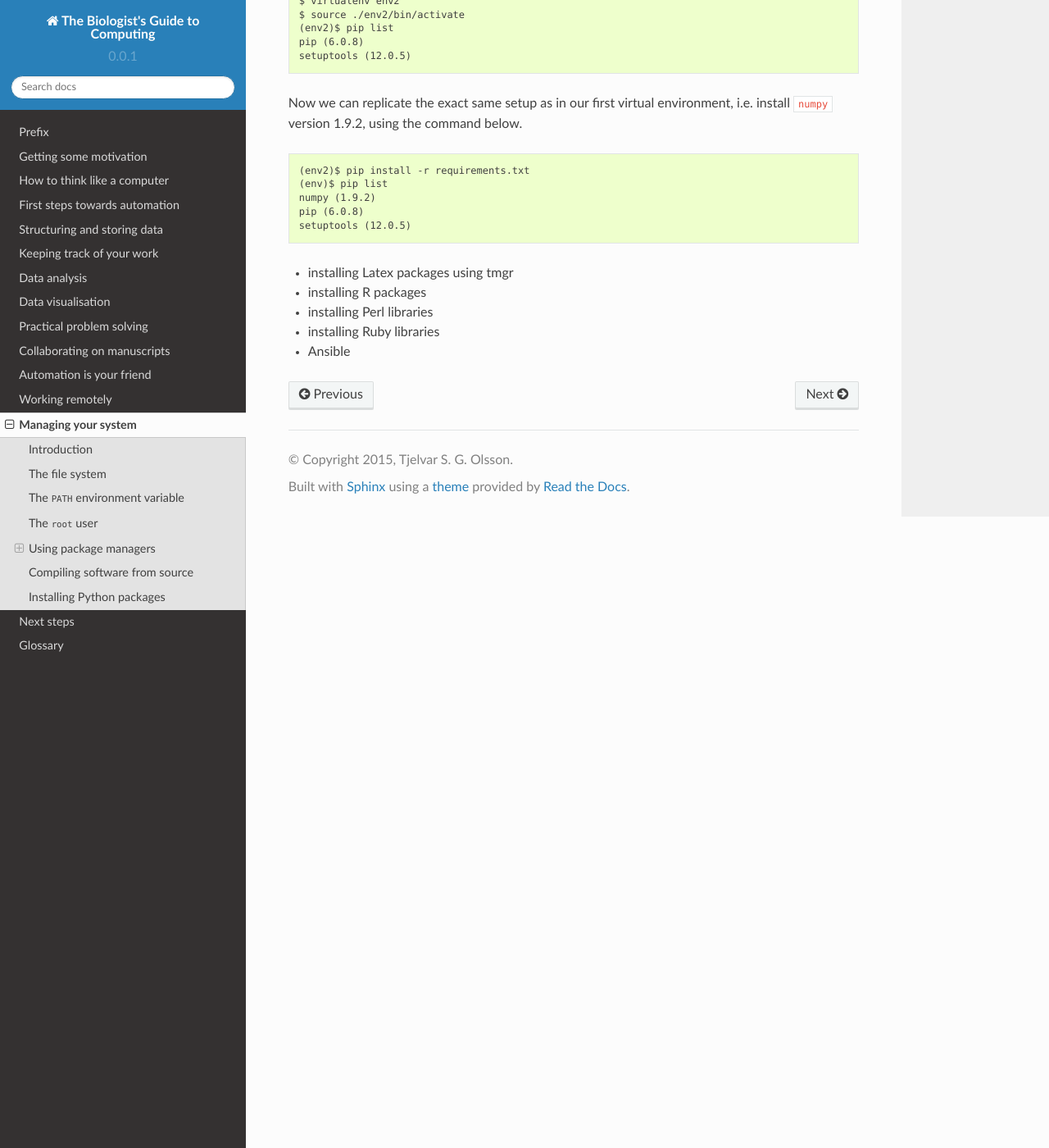
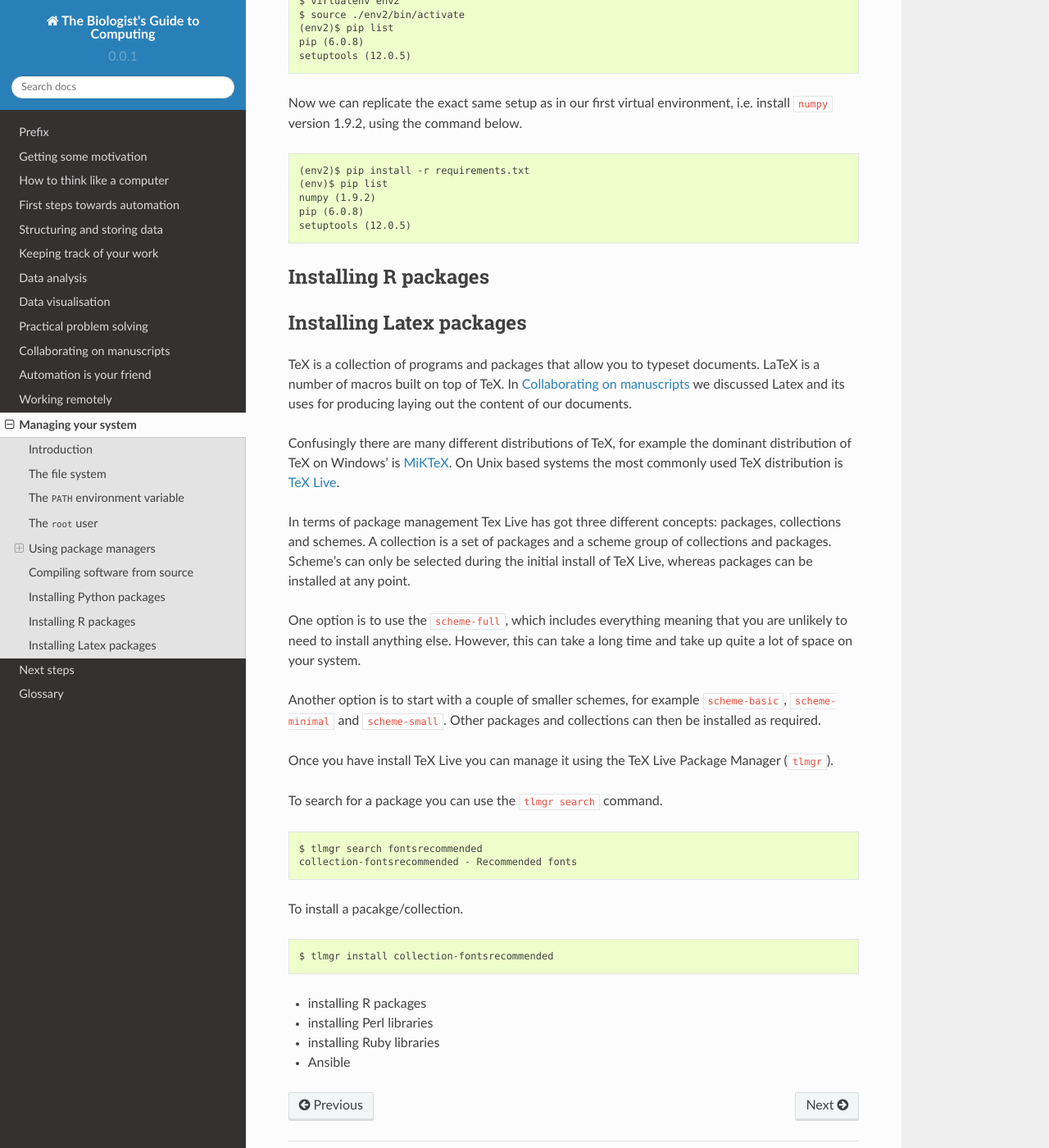
Before and after one commit to tjelvar-olsson/biologists-guide-to-computing, a Sphinx documentation site: the page built from source/managing-your-system.rst, in a window 1280 px wide and 1400 px high, scrolled down 9444 px. Shown: the whole window at 82% size. Built offline with Sphinx 7.4.7 and the Read the Docs theme 2.0.0, drawn with Linux system fonts in a browser that asks for light colours.

Commit message:
Added section on TeX Live and tlmgr

```diff
--- a/source/managing-your-system.rst
+++ b/source/managing-your-system.rst
@@ -515,7 +515,55 @@ i.e. install ``numpy`` version 1.9.2, using the command below.
     setuptools (12.0.5)
 
 
-- installing Latex packages using tmgr
+Installing R packages
+---------------------
+
+
+
+Installing Latex packages
+-------------------------
+
+TeX is a collection of programs and packages that allow you to typeset
+documents. LaTeX is a number of macros built on top of TeX.  In
+:doc:`collaborating-on-manuscripts` we discussed Latex and its uses for
+producing laying out the content of our documents.
+
+Confusingly there are many different distributions of TeX, for example the dominant
+distribution of TeX on Windows' is `MiKTeX <http://miktex.org/>`_. On
+Unix based systems the most commonly used TeX distribution is
+`TeX Live <https://www.tug.org/texlive/>`_.
+
+In terms of package management Tex Live has got three different concepts: packages,
+collections and schemes. A collection is a set of packages and a scheme group of
+collections and packages. Scheme's can only be selected during the initial install
+of TeX Live, whereas packages can be installed at any point.
+
+One option is to use the ``scheme-full``, which includes everything meaning that
+you are unlikely to need to install anything else. However, this can take a long
+time and take up quite a lot of space on your system.
+
+Another option is to start with a couple of smaller schemes, for example
+``scheme-basic``, ``scheme-minimal`` and ``scheme-small``. Other packages and
+collections can then be installed as required.
+
+Once you have install TeX Live you can manage it using the TeX Live Package
+Manager (``tlmgr``).
+
+To search for a package you can use the ``tlmgr search`` command.
+
+.. code-block:: none
+
+    $ tlmgr search fontsrecommended
+    collection-fontsrecommended - Recommended fonts
+
+To install a pacakge/collection.
+
+.. code-block:: none
+
+    $ tlmgr install collection-fontsrecommended
+
+
+
 - installing R packages
 - installing Perl libraries
 - installing Ruby libraries
```
